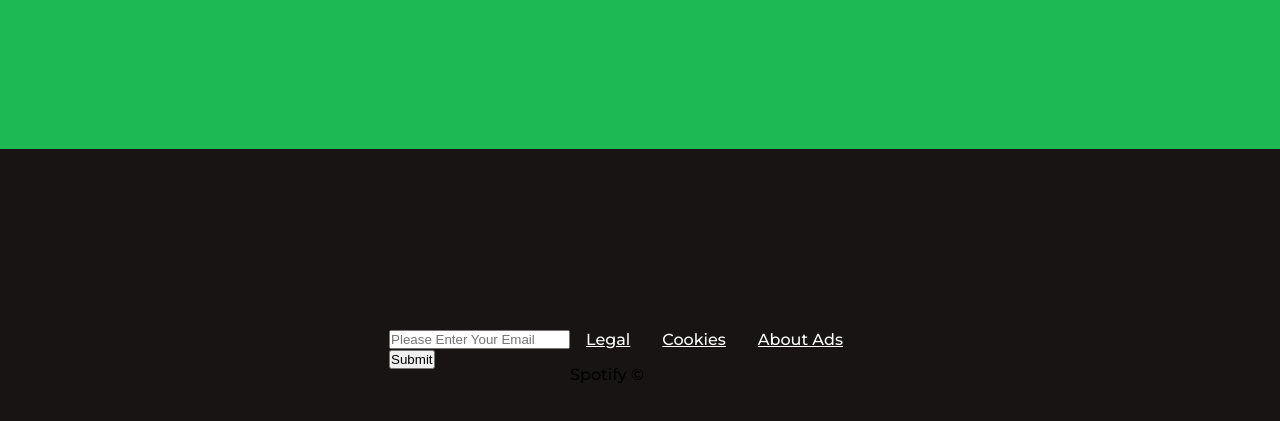
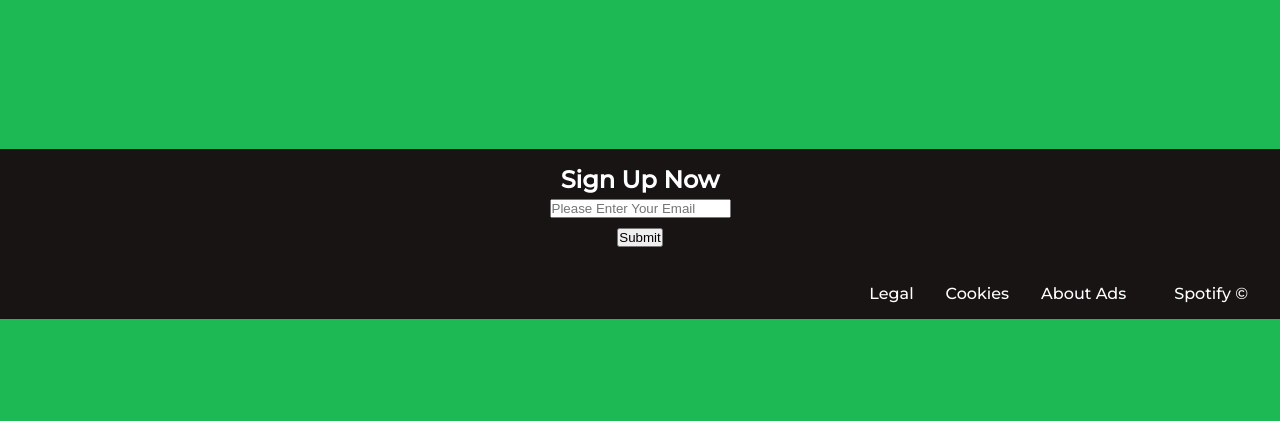
Before and after one commit to ciandevelops/product-page, a plain HTML site: page index.html in a window 1280 px wide. Shown: the part 931-1352 px from the top of the page. After the commit the page ends 1250 px from the top, so only its background shows below. Drawn offline with Linux system fonts and the light colour scheme.

Commit message:
css complete

```diff
--- a/index.html
+++ b/index.html
@@ -35,21 +35,27 @@
     </section>
 
     <section id="contact">
-      <form action="" id="form">
-        <input type="email" id="email" placeholder="Please Enter Your Email" />
-        <br />
-        <input type="submit" id="submit" />
-      </form>
+      <div id="top-footer">
+        <h1>Sign Up Now</h1>
+        <form action="" id="form">
+          <input
+            type="email"
+            id="email"
+            placeholder="Please Enter Your Email"
+          />
+          <br />
+          <input type="submit" id="submit" />
+        </form>
+      </div>
 
-      <footer>
+      <div id="bottom-footer">
         <ul>
-          <li><a href="#">Legal</a></li>
-          <li><a href="#">Cookies</a></li>
-          <li><a href="#">About Ads</a></li>
+          <li><a href="#"></a>Legal</li>
+          <li><a href="#"></a>Cookies</li>
+          <li><a href="#"></a>About Ads</li>
         </ul>
-
         <p>Spotify &copy;</p>
-      </footer>
+      </div>
     </section>
   </body>
 </html>
--- a/style.css
+++ b/style.css
@@ -9,6 +9,7 @@
 body {
   background: #1db954;
   font-family: "Montserrat", sans-serif;
+  color: white;
 }
 
 a {
@@ -68,16 +69,24 @@ ul li {
 }
 #contact {
   background: #191414;
-  height: 400px;
-  display: flex;
-  justify-content: center;
-  align-items: center;
-}
-
-#submit {
-  text-align: center;
 }
 
 footer {
   bottom: 0;
 }
+
+#top-footer {
+  text-align: center;
+  padding: 1rem;
+}
+
+input {
+  margin: 5px;
+}
+
+#bottom-footer {
+  display: flex;
+  justify-content: flex-end;
+  align-items: center;
+  margin-right: 2rem;
+}
```
